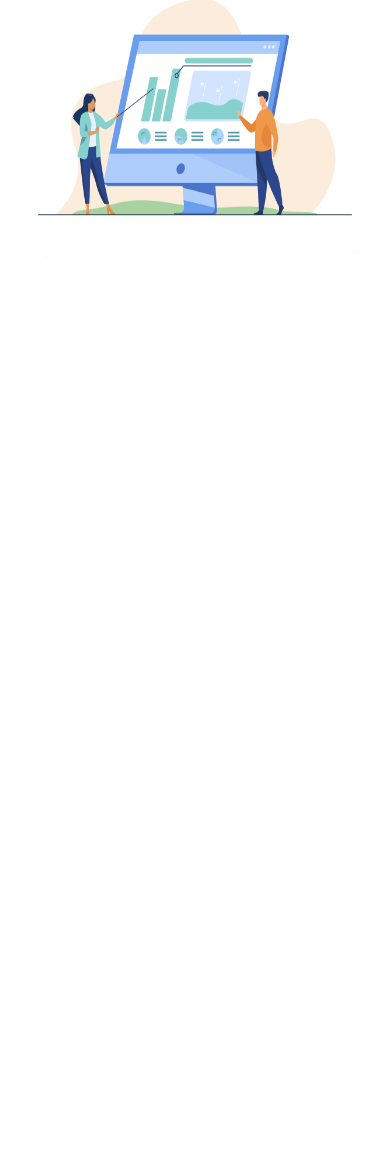
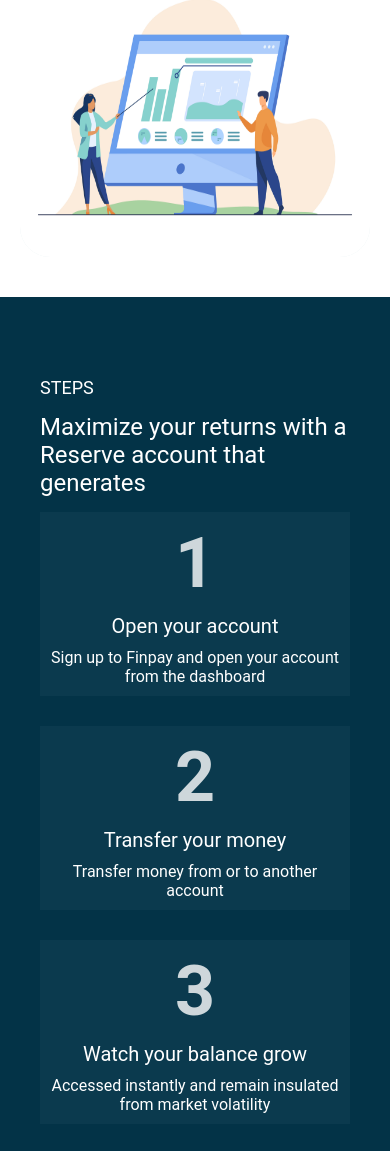
Before and after one commit to Preciou051/Finpay, a plain HTML site: page index.html in a window 390 px wide. Shown: the part 2181-3332 px from the top of the page. Before the commit the page ends 2478 px from the top, so only its background shows below. Drawn offline with Linux system fonts and the light colour scheme.

Commit message:
Section 3

```diff
--- a/index.html
+++ b/index.html
@@ -214,6 +214,27 @@
           <img src="./images/11235829_11021 1.png" alt="image" />
         </div>
       </section>
+      <section class="section-3">
+        <span>STEPS</span>
+        <p>Maximize your returns with a Reserve account that generates </p>
+        <div class="step-list">
+          <div class="step-1">
+            <h1>1</h1>
+            <p>Open your account</p>
+            <span>Sign up to Finpay  and open your account from the dashboard </span>
+          </div>
+          <div class="step-1">
+            <h1>2</h1>
+            <p>Transfer your money</p>
+            <span>Transfer money from or to another account </span>
+          </div>
+          <div class="step-1">
+            <h1>3</h1>
+            <p>Watch your balance grow</p>
+            <span>Accessed instantly and remain insulated from market volatility </span>
+          </div>
+        </div>
+      </section>
     </div>
   </body>
 </html>
--- a/style.css
+++ b/style.css
@@ -240,6 +240,50 @@ button {
   width: 500px;
 }
 
+.section-3 {
+  display: flex;
+  flex-direction: column;
+  padding: 80px;
+  background-color: #033347;
+  gap: 30px;
+}
+.section-3 span {
+  font-size: 32px;
+  color: white;
+}
+.section-3 p {
+  font-size: 50px;
+  color: white;
+}
+.step-list {
+  display: flex;
+  align-items: center;
+  justify-content: center;
+  gap: 30px;
+}
+.step-1 {
+  display: flex;
+  flex-direction: column;
+  gap: 10px;
+  height: 350px;
+  padding: 10px;
+  background-color: #0b3a4e;
+  flex: 1;
+  height: 380px;
+}
+.step-1 h1 {
+  font-size: 170px;
+  color: rgba(255, 255, 255, 0.8);
+}
+.step-1 p {
+  font-size: 34px;
+  color: white;
+}
+.step-1 span {
+  font-size: 20px;
+  color: white;
+}
+
 @media (max-width: 1082px) {
   .hero-left h1 {
     font-size: 40px;
@@ -265,6 +309,12 @@ button {
   }
   .card span {
     font-size: 20px;
+  }
+  .section-3 {
+    padding: 80px 40px 80px 40px;
+  }
+  .step-1 {
+    height: 430px;
   }
 }
 
@@ -307,6 +357,40 @@ button {
     padding: 300px 20px 40px 20px;
     gap: 20px;
   }
+  .section-3 {
+    width: 100%;
+    gap: 15px;
+  }
+  .section-3 p {
+    font-size: 24px;
+  }
+  .section-3 span {
+    font-size: 18px;
+  }
+  .step-list {
+    display: flex;
+    align-items: center;
+    flex-direction: column;
+    justify-content: center;
+    gap: 30px;
+  }
+  .step-1 {
+    width: 100%;
+    justify-content: center;
+    text-align: center;
+  }
+  .step-1 h1 {
+    font-size: 70px;
+
+  }
+  .step-1 p {
+    font-size: 20px;
+    color: white;
+  }
+  .step-1 span {
+    font-size: 16px;
+    color: white;
+  }
 }
 
 @media (max-width: 650px) {
```
